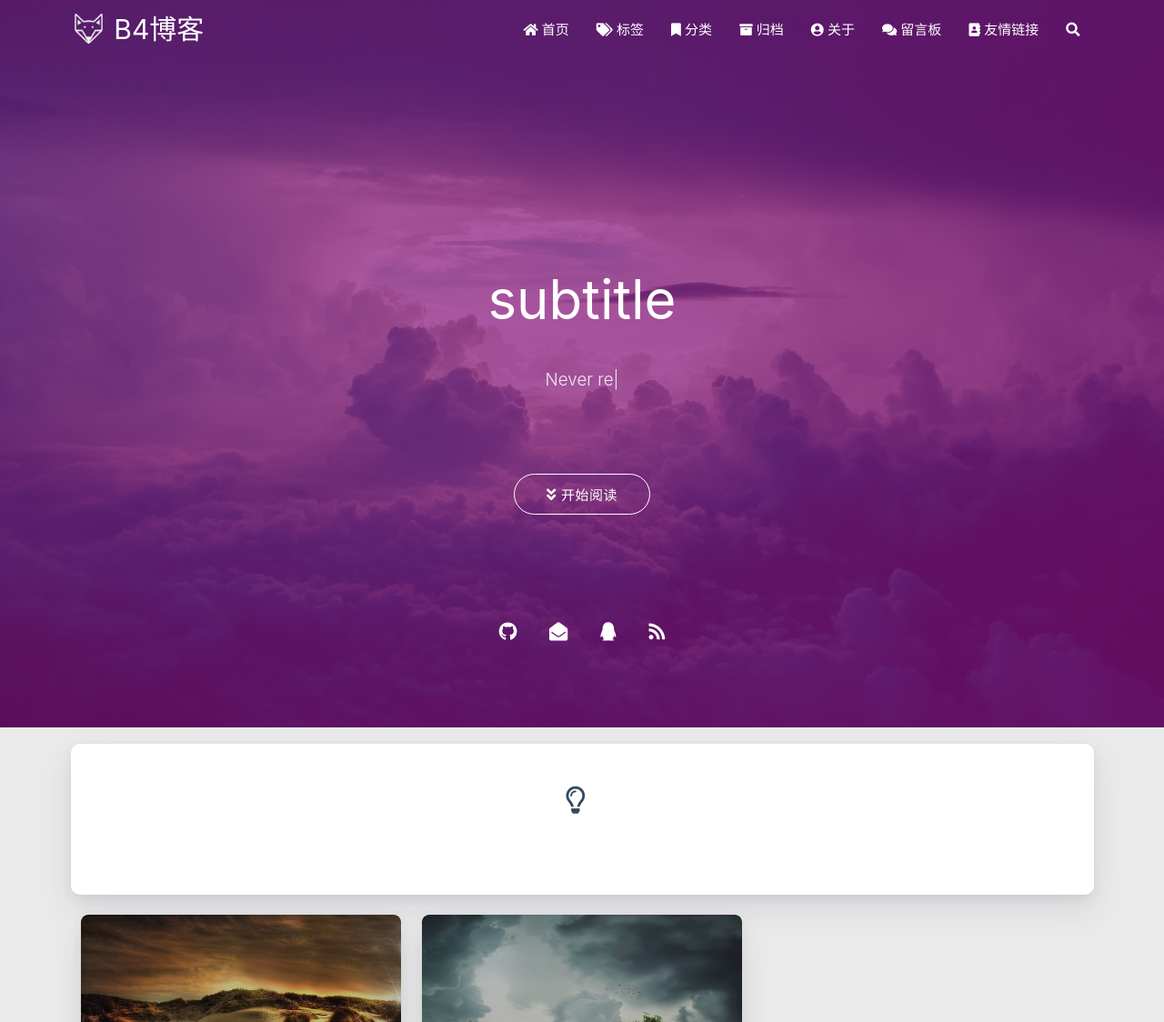
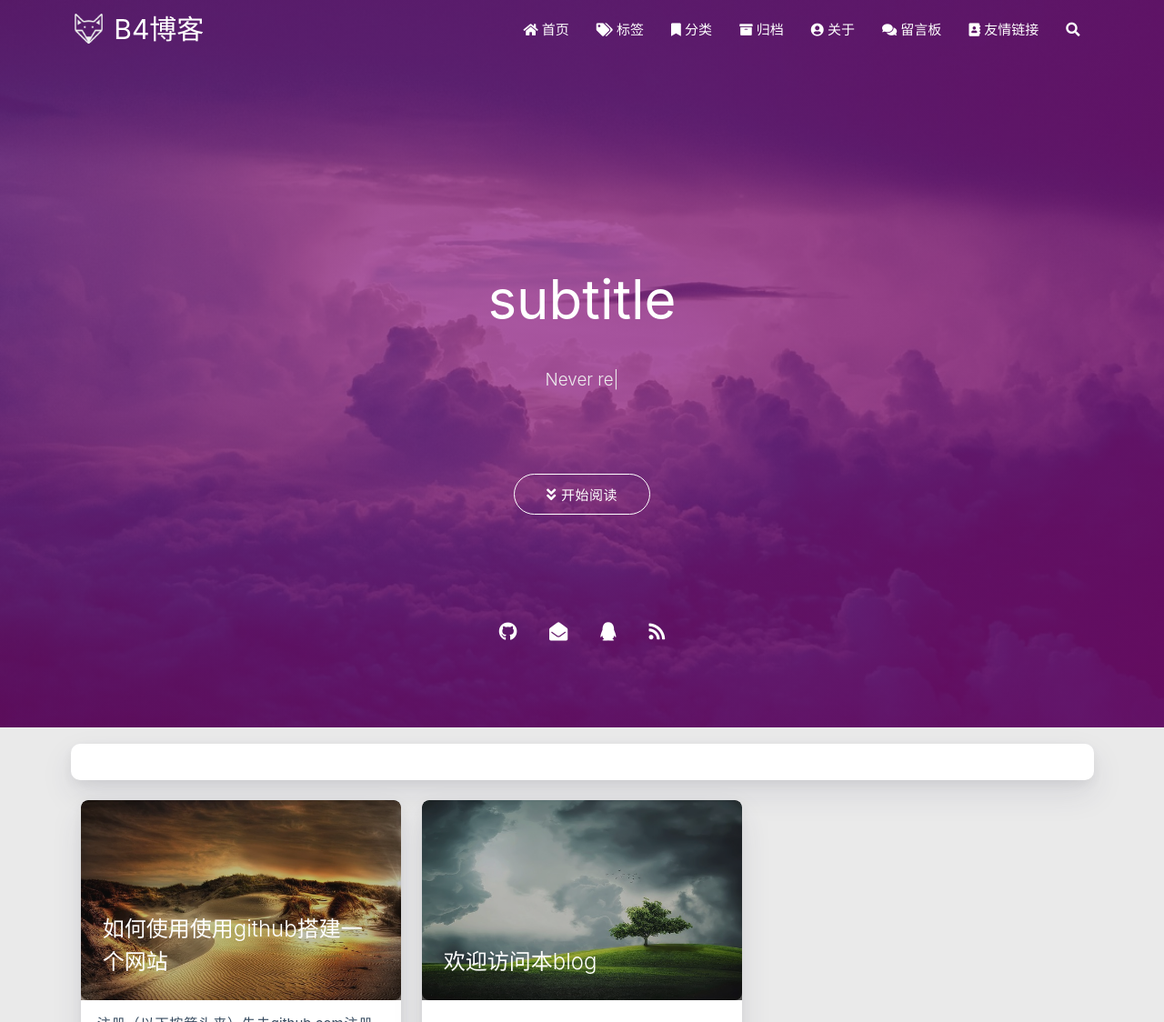
Before and after one commit to whablog/whablog.github.io, a plain HTML site: page index.html in a window 1280 px wide. Shown: the top 1124 px of the page at 91% size. Drawn offline with nearby package versions, Linux system fonts and the light colour scheme; some packages are replaced by stand-ins of ours; a script that the page names is missing.

Commit message:
Site updated: 2020-08-21 18:13:51

```diff
--- a/index.html
+++ b/index.html
@@ -446,20 +446,6 @@
             <div class="card">
                 <div class="card-content">
 
-                        <div class="dream">
-
-    <div class="title center-align">
-        <i class="far fa-lightbulb"></i>&nbsp;&nbsp;
-    </div>
-
-    <div class="row">
-        <div class="col l8 offset-l2 m10 offset-m1 s10 offset-s1 center-align text">
-
-        </div>
-    </div>
-</div>
-
-
 
 
 
```
